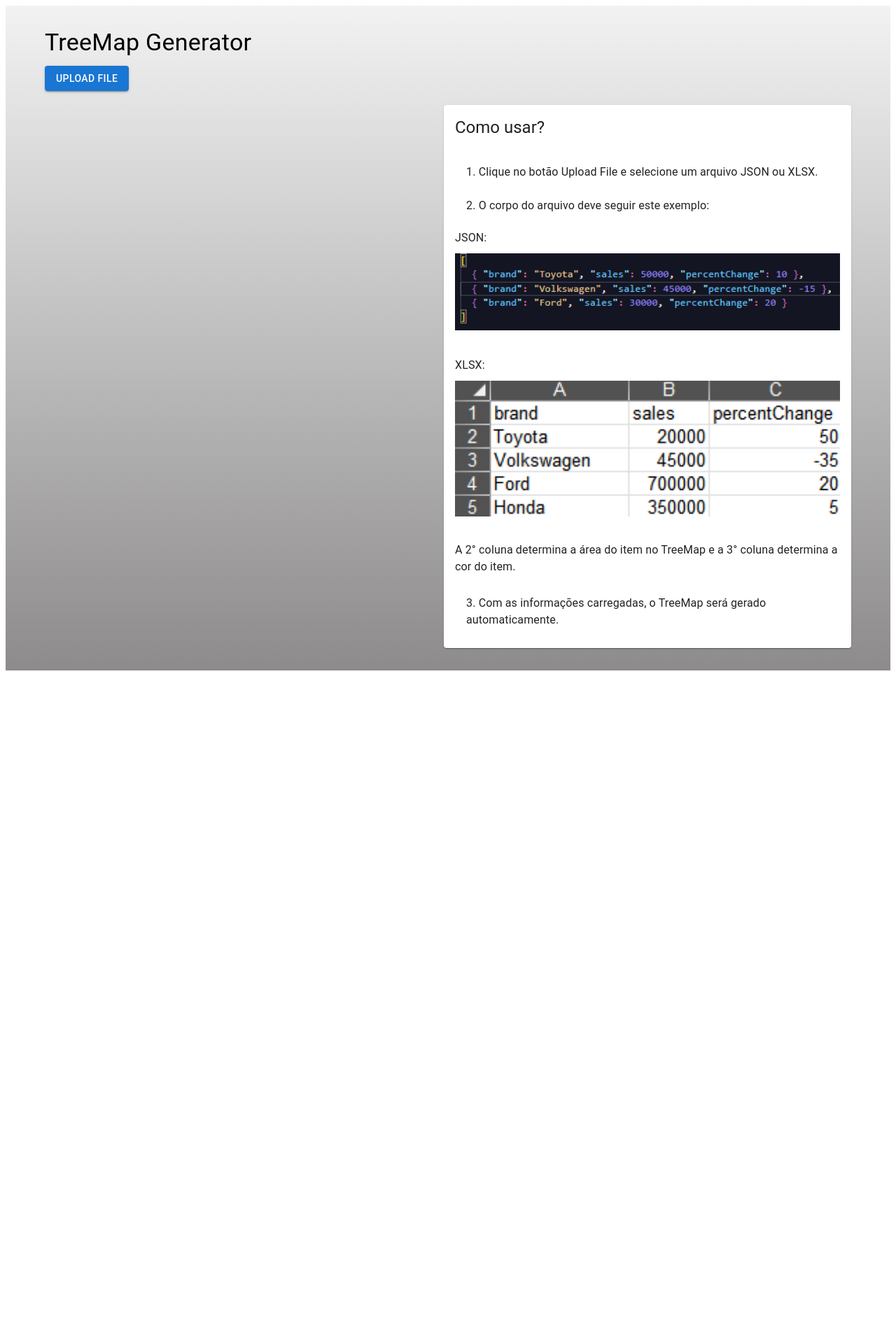
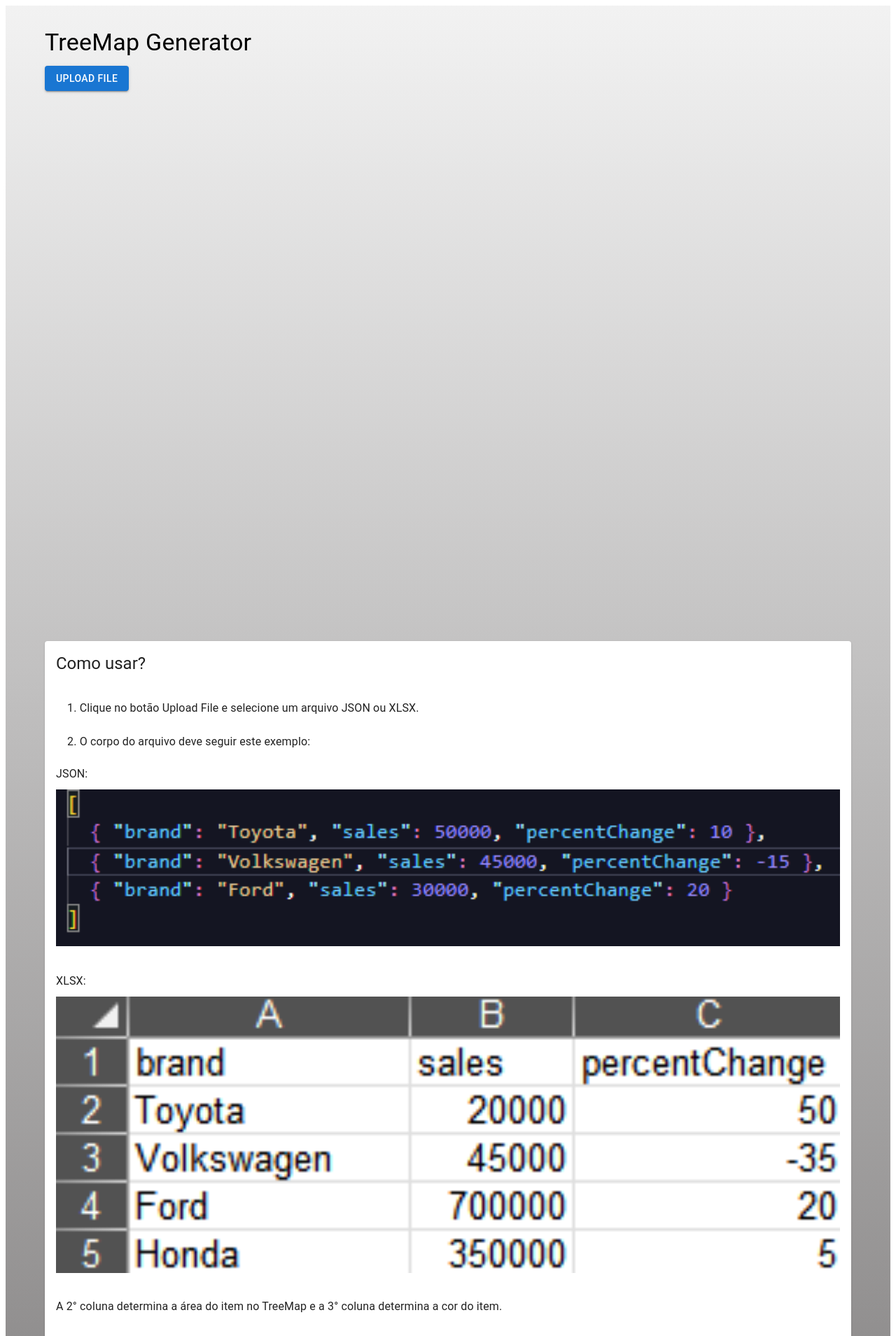
Before and after one commit to VeviciSoftware/treemap-generator, a React (Vite) app: page / in a window 1280 px wide. Shown: the top 1909 px of the page at 70% size. Before the commit the page ends 966 px from the top, so only its background shows below. Built offline with nearby package versions, Linux system fonts and the light colour scheme.

Commit message:
:sparkles: feat: treemap funcionando como deveria.

```diff
--- a/src/assets/components/MainPage.jsx
+++ b/src/assets/components/MainPage.jsx
@@ -1,7 +1,7 @@
 import { useState } from "react";
 import TreeMap from "./TreeMap";
 import * as XLSX from "xlsx";
-import { Button, Container, Typography } from "@mui/material";
+import { Button, Container, Typography, Box } from "@mui/material";
 import HowToUse from "./HowToUse";
 
 const MainPage = () => {
@@ -60,12 +60,12 @@ const MainPage = () => {
           Upload File
         </Button>
       </label>
-      <div style={{ display: "flex", marginTop: "20px", gap: "20px" }}>
-        <div style={{ flex: 1 }}>
-          <TreeMap data={Data} />
-        </div>
+      <Box sx={{ mt: 2 }}>
+        <TreeMap data={Data} />
+      </Box>
+      <Box sx={{ mt: 2 }}>
         <HowToUse />
-      </div>
+      </Box>
     </Container>
   );
 };
--- a/src/assets/components/TreeMap.jsx
+++ b/src/assets/components/TreeMap.jsx
@@ -47,8 +47,11 @@ const segmentate = (ctx, data, start, end, total, bounds, horizontal) => {
     tail = { x: bounds.x, y: bounds.y + height, width: bounds.width, height: bounds.height - height };
   }
 
-  segmentate(ctx, data, start, index, sum, head, !horizontal);
-  segmentate(ctx, data, index, end, total - sum, tail, !horizontal);
+  // Verificar se a divisão é válida antes de chamar recursivamente
+  if (start < index && index < end) {
+    segmentate(ctx, data, start, index, sum, head, !horizontal);
+    segmentate(ctx, data, index, end, total - sum, tail, !horizontal);
+  }
 };
 
 const TreeMapCanvas = ({ data }) => {
@@ -64,7 +67,7 @@ const TreeMapCanvas = ({ data }) => {
     segmentate(ctx, data, 0, data.length, totalSales, bounds, true);
   }, [data]);
 
-  return <canvas ref={canvasRef} width={500} height={500} />;
+  return <canvas ref={canvasRef} width={750} height={750} />;
 };
 
 TreeMapCanvas.propTypes = {
```
